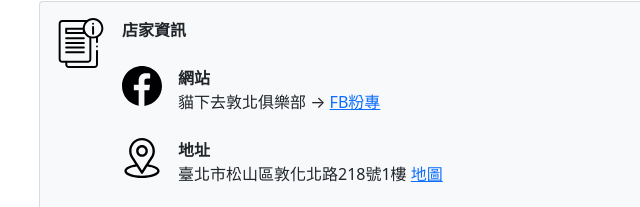
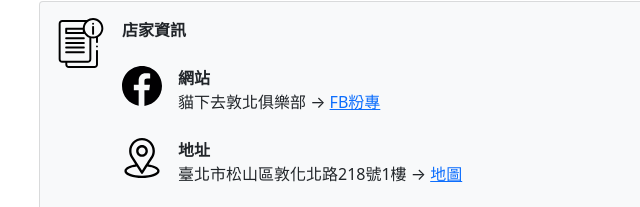
Before and after one commit to freedom3725/W-6, a plain HTML site: page index.html in a window 1280 px wide. Shown: the part 3000-3207 px from the top of the page, 43-683 px from the left. Drawn offline with nearby package versions, Linux system fonts and the light colour scheme.

Commit message:
Update index.html

```diff
--- a/index.html
+++ b/index.html
@@ -83,7 +83,7 @@
                                             <div class="flex-shrink-0"><img src="assets/location.svg" alt="lacation" width="40" height="40"></div>
                                             <div class="ms-3">
                                                 <div class="fw-bold">地址</div>
-                                                臺北市松山區敦化北路218號1樓
+                                                臺北市松山區敦化北路218號1樓 →
                                                 <a href="https://g.page/MEOWVELOUSINC?share">地圖</a>
 											</div>
                                         </div>
```
